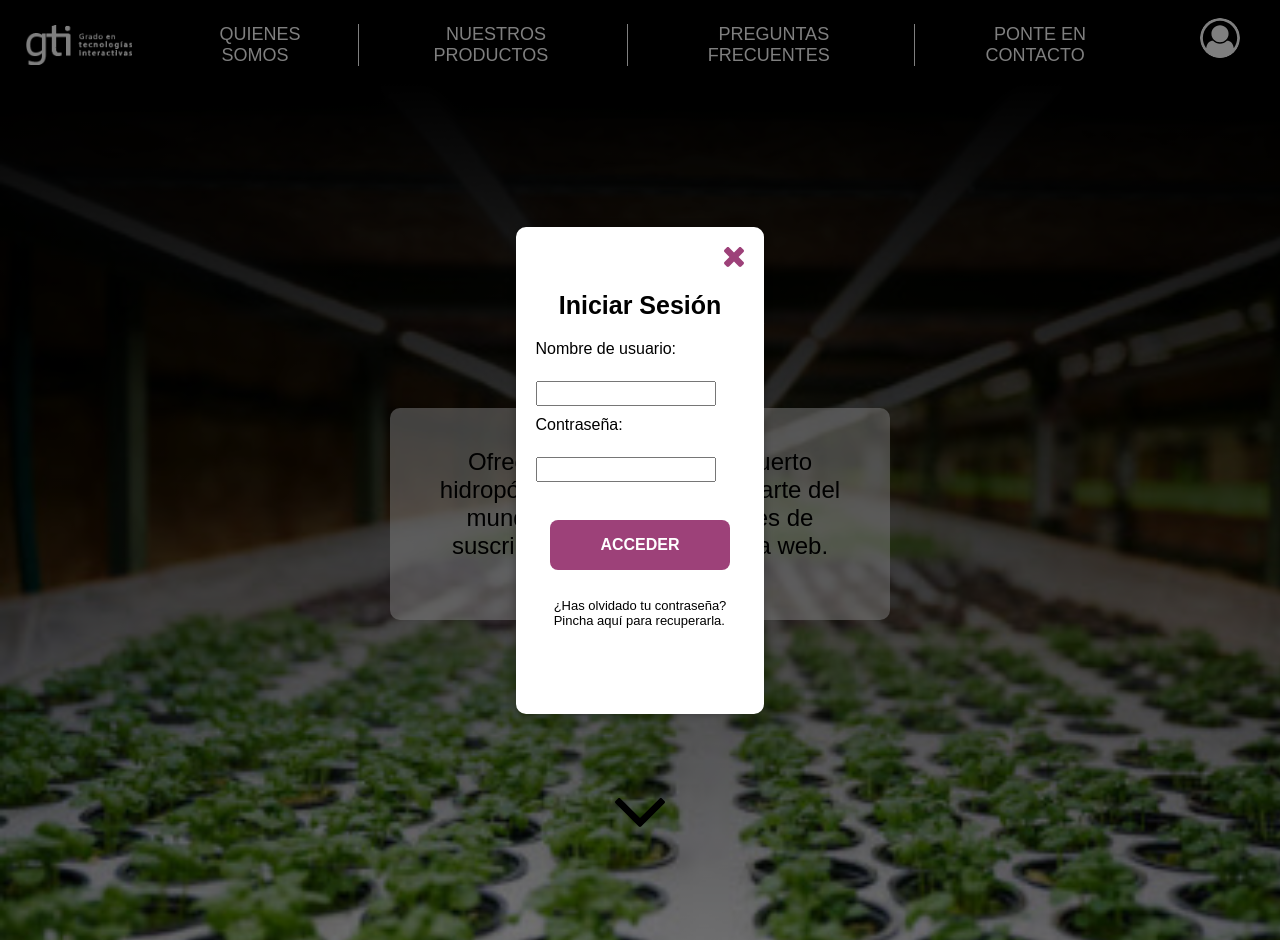
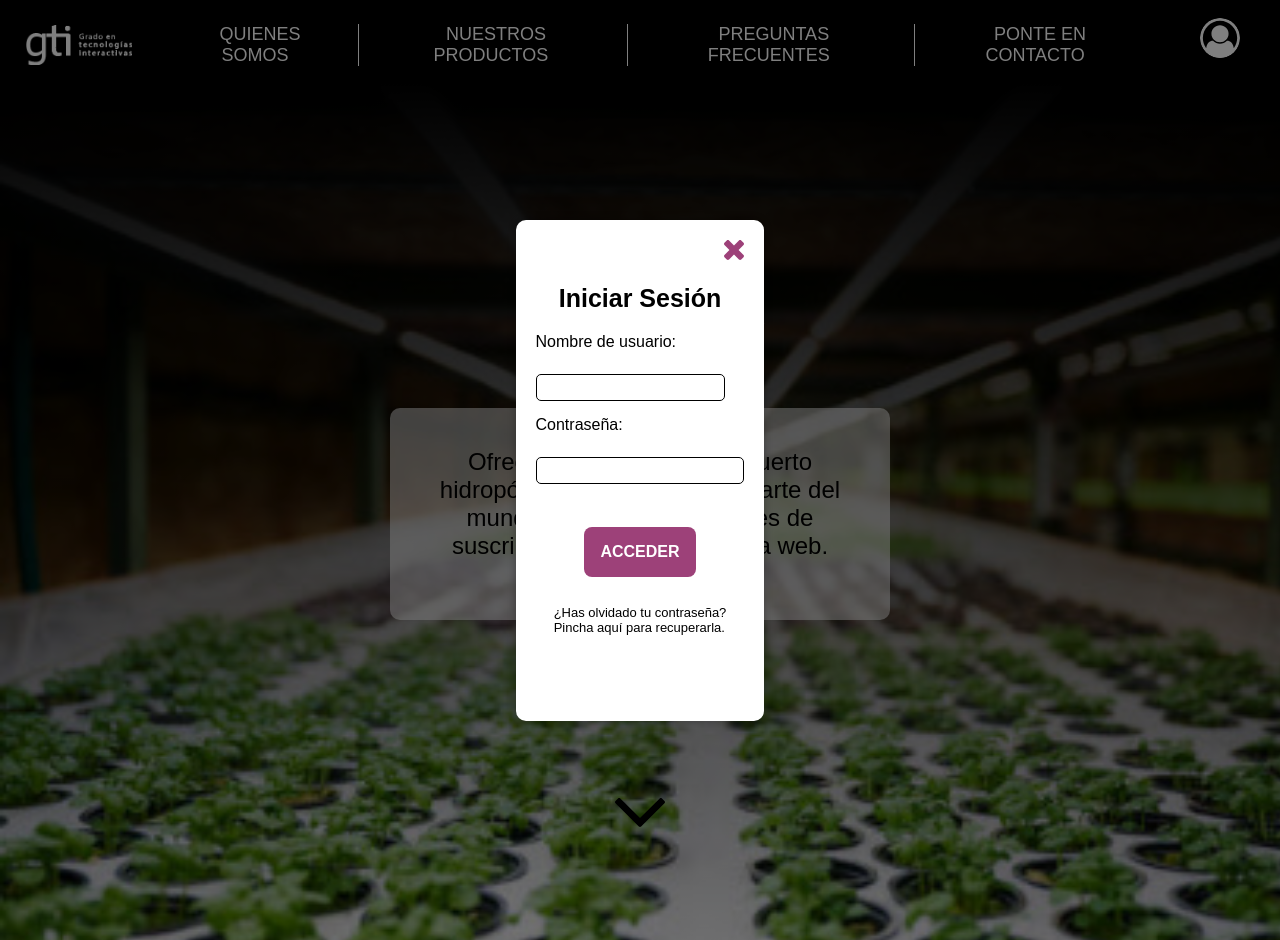
Before and after one commit to Meana13/Proyecto_Web, a PHP site: page / in a window 1280 px wide, after a click that opens the changed part. Run offline with PHP 8.4, Linux system fonts and the light colour scheme.

Commit message:
Arreglado un problema del login
Procedo a añadir el login arreglado a todos los header no registrados

```diff
--- a/src/app/css/landing_page/estilos_index_menu_no_registrado.css
+++ b/src/app/css/landing_page/estilos_index_menu_no_registrado.css
@@ -143,10 +143,10 @@ button.boton_menu {
 }
 
 .fomulario_iniciar_sesion input {
-  width: 180px;
-  box-sizing: border-box;
-  padding: 3px;
-  margin-bottom: 10px;
+  padding: 5px;
+  border-radius: 5px;
+  border: 1px solid black;
+  margin-bottom: 15px
 }
 
 .fomulario_iniciar_sesion input[type="submit"] {
```
